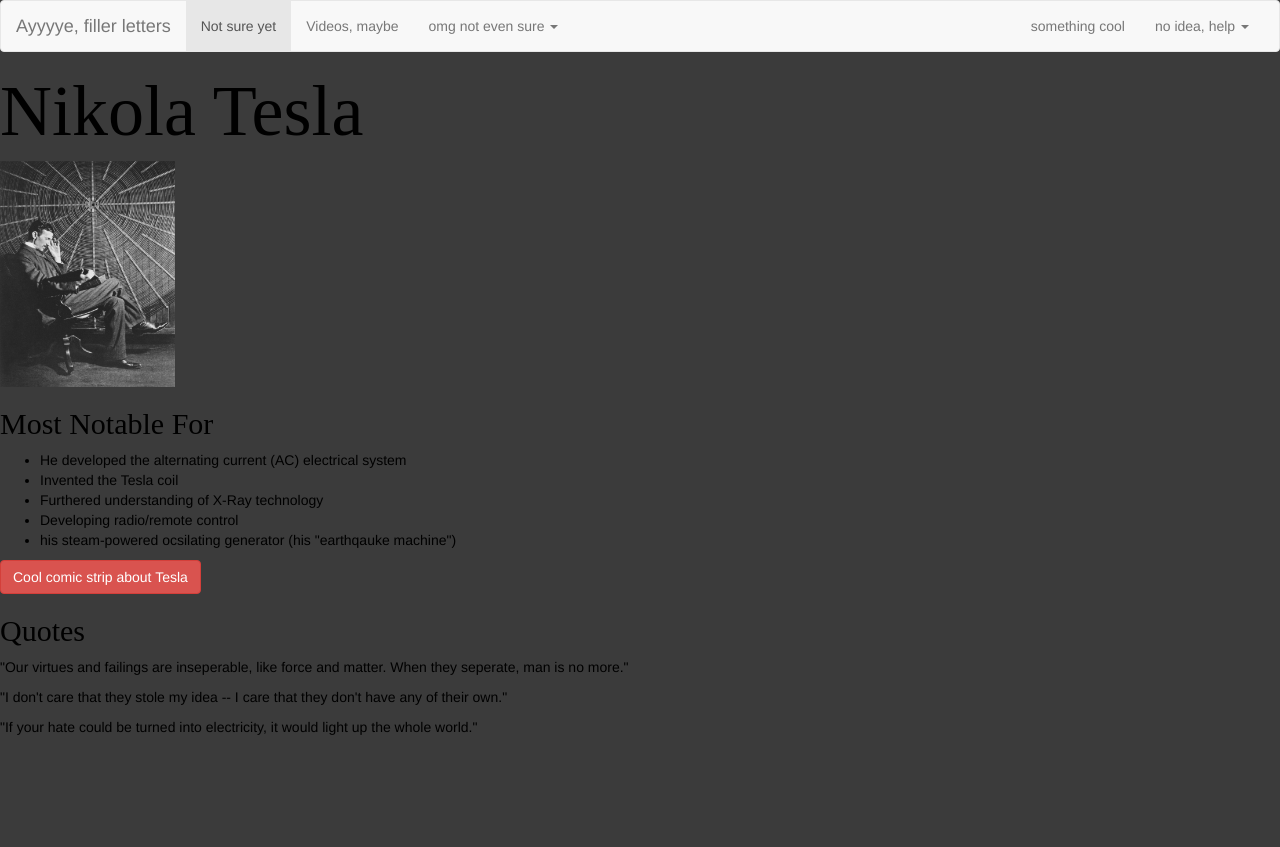
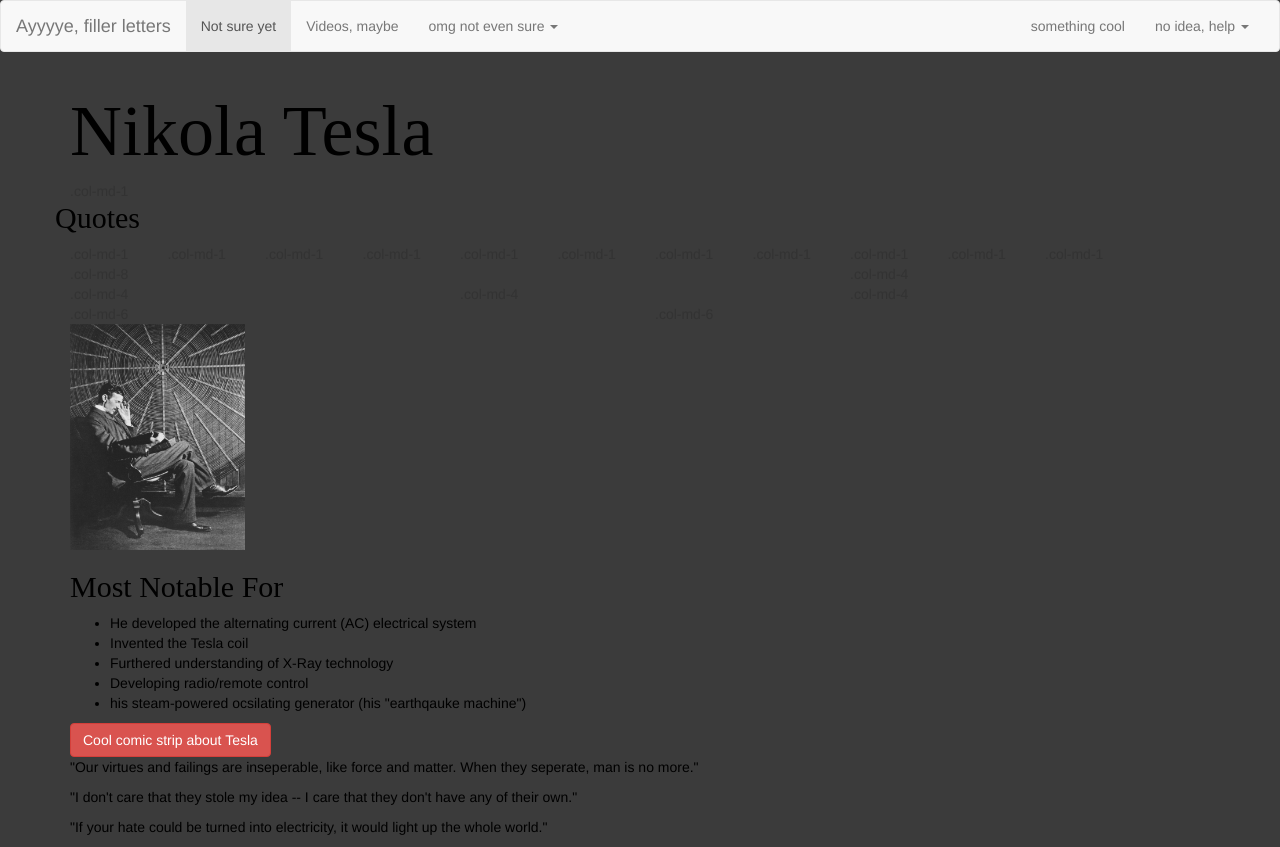
Before and after one commit to arrianalavette/ltc-site, a plain HTML site: page index.html in a window 1280 px wide. Before the commit the page ends 800 px from the top, so only its background shows below. Drawn offline with nearby package versions, Linux system fonts and the light colour scheme; a web font is replaced by a local one.

Commit message:
attempting grid

```diff
--- a/index.html
+++ b/index.html
@@ -64,8 +64,38 @@
     </div><!-- /.navbar-collapse -->
   </div><!-- /.container-fluid -->
 </nav>
-    <div class=wrap>
-        <h1>Nikola Tesla</h1>
+    <div class="container">
+      <h1>Nikola Tesla</h1>
+        <div class="row">
+          <div class="col-md-1">.col-md-1</div>
+          <h2>Quotes</h2>
+          <div class="col-md-1">.col-md-1</div>
+          <div class="col-md-1">.col-md-1</div>
+          <div class="col-md-1">.col-md-1</div>
+          <div class="col-md-1">.col-md-1</div>
+          <div class="col-md-1">.col-md-1</div>
+          <div class="col-md-1">.col-md-1</div>
+          <div class="col-md-1">.col-md-1</div>
+          <div class="col-md-1">.col-md-1</div>
+          <div class="col-md-1">.col-md-1</div>
+          <div class="col-md-1">.col-md-1</div>
+          <div class="col-md-1">.col-md-1</div>
+        </div>
+        <div class="row">
+          <div class="col-md-8">.col-md-8</div>
+          <div class="col-md-4">.col-md-4</div>
+        </div>
+        <div class="row">
+          <div class="col-md-4">.col-md-4</div>
+          <div class="col-md-4">.col-md-4</div>
+          <div class="col-md-4">.col-md-4</div>
+        </div>
+        <div class="row">
+          <div class="col-md-6">.col-md-6</div>
+          <div class="col-md-6">.col-md-6</div>
+        </div>
+
+
         <img class="smaller-image" src="images/Teslathinker.jpg" alt="Tesla reading in front of spiral coil">
         <h2> Most Notable For </h2>
         <ul>
@@ -78,12 +108,14 @@
        <a href ="http://theoatmeal.com/comics/tesla" target="_blank" class="btn btn-danger"> Cool comic strip about Tesla</a>
 
 
-        <h2>Quotes</h2>
+
         <p>"Our virtues and failings are inseperable, like force and matter. When they seperate, man is no more."</p>
         <p>"I don't care that they stole my idea -- I care that they don't have any of their own."</p>
         <p>"If your hate could be turned into electricity, it would light up the whole world."</p>
     </div>
 
+
+
 </body>
 
 </html>
```
